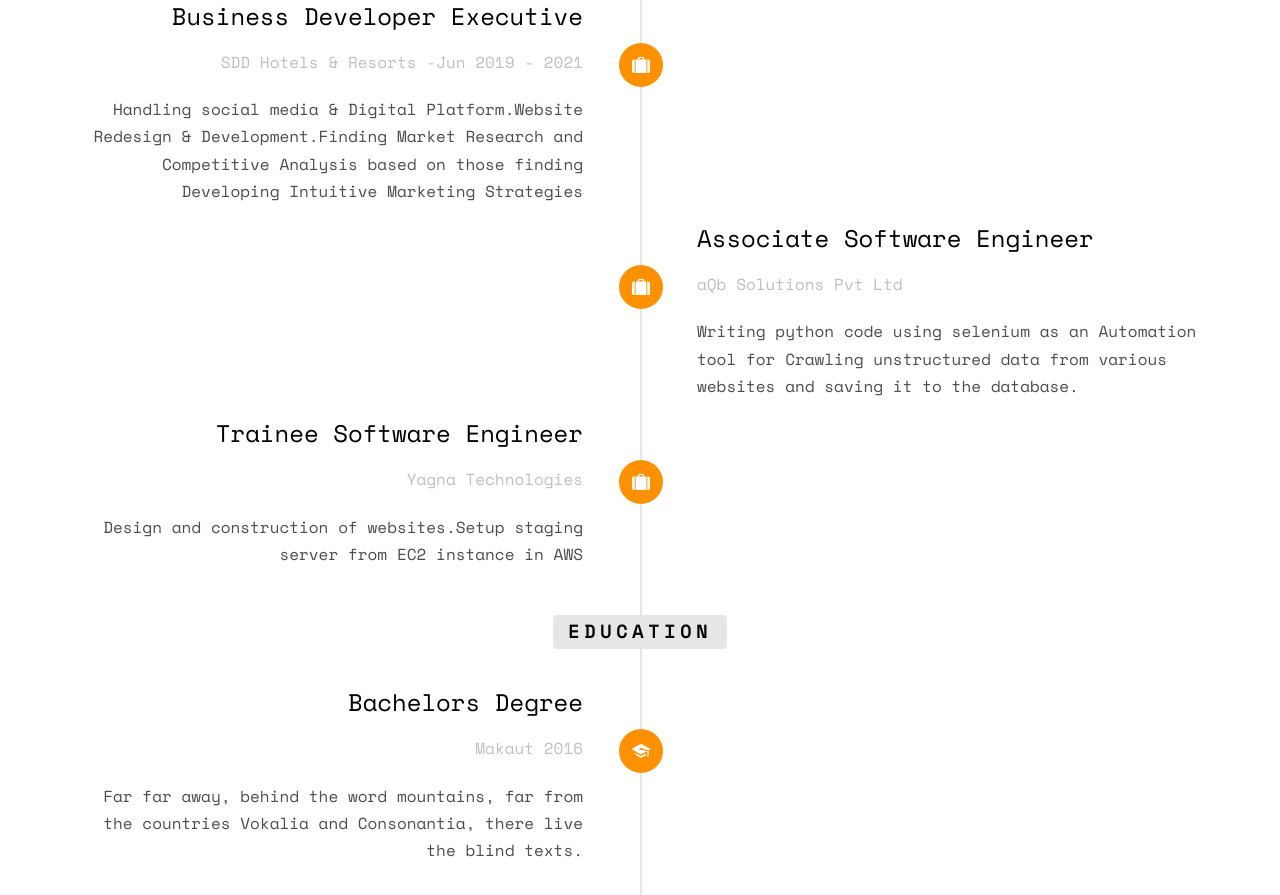
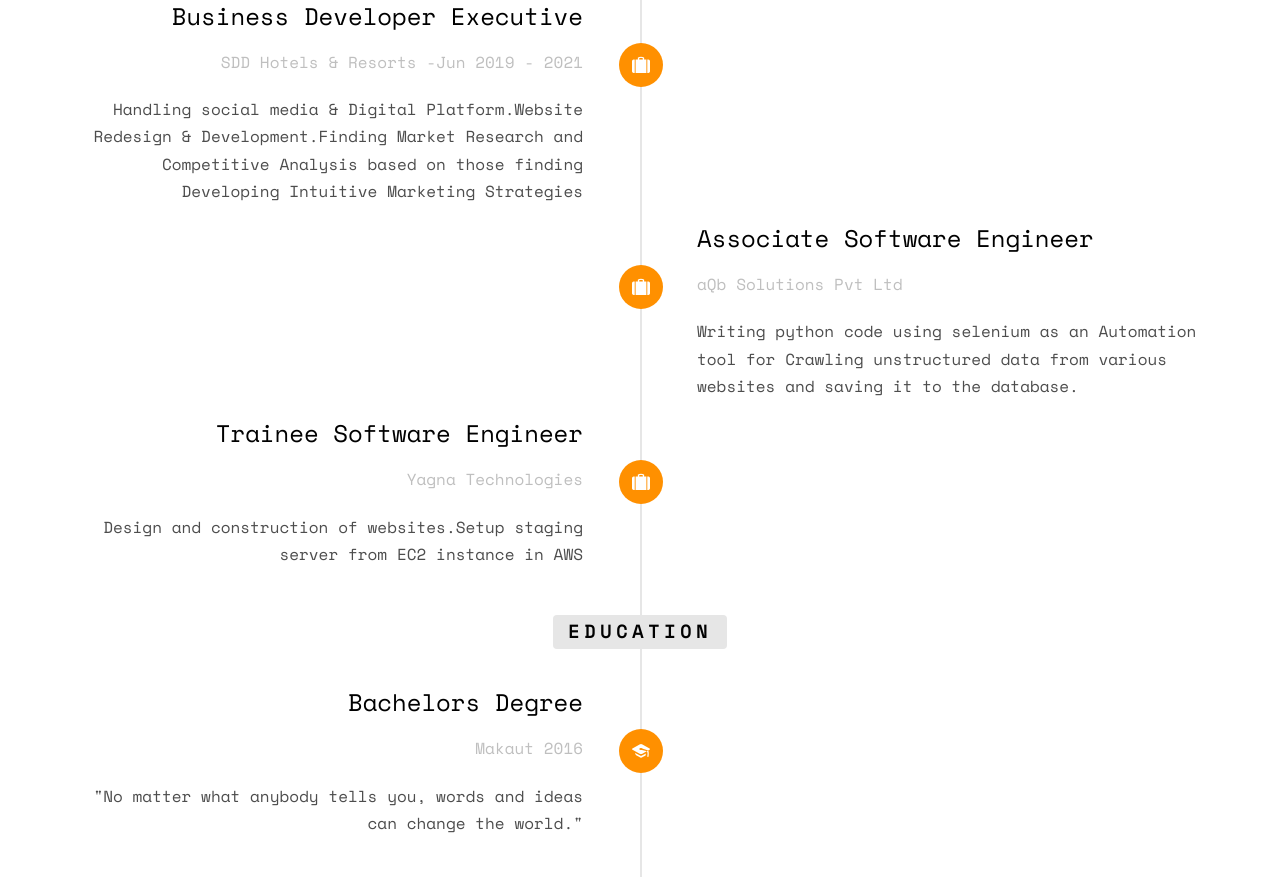
Before and after one commit to rehansam21/rehansam21.github.io, a plain HTML site: page index.html in a window 1280 px wide. Shown: the part 2310-3205 px from the top of the page. Drawn offline with nearby package versions, Linux system fonts and the light colour scheme; some packages are replaced by stand-ins of ours; no server answers; files whose address does not match are found by name.

Commit message:
changes added

```diff
--- a/index.html
+++ b/index.html
@@ -206,7 +206,7 @@
 									<span class="company">Makaut 2016</span>
 								</div>
 								<div class="timeline-body">
-									<p>Far far away, behind the word mountains, far from the countries Vokalia and Consonantia, there live the blind texts.</p>
+									<p>"No matter what anybody tells you, words and ideas can change the world."</p>
 								</div>
 							</div>
 						</li>
```
